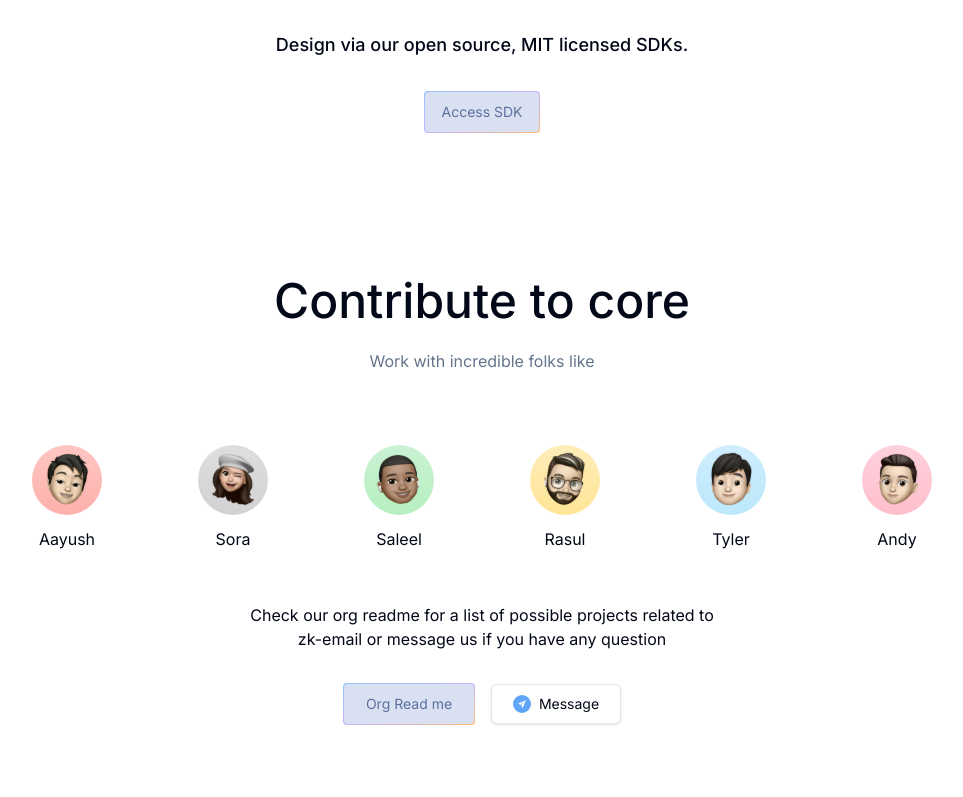
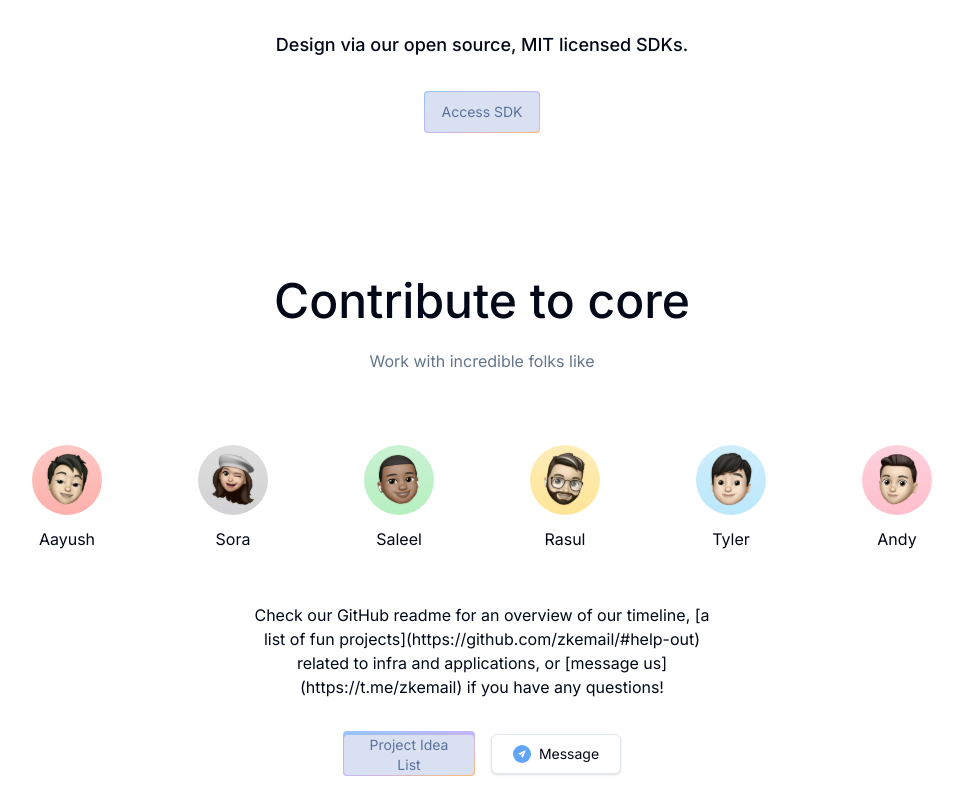
Before and after one commit to zkemail/prove.email-old, a Next.js app: page / in a window 1280 px wide. Shown: the part 2000-2797 px from the top of the page, without its empty margins (158-1121 px from the left). Built offline with nearby package versions, Linux system fonts and the light colour scheme.

Commit message:
fixed project idea list copy

```diff
--- a/src/components/ContributeSection/ContributeSection.tsx
+++ b/src/components/ContributeSection/ContributeSection.tsx
@@ -78,8 +78,8 @@ const ContributeSection = () => {
           transition={{ duration: 0.5, delay: 0.4 }}
           className="w-full md:w-1/2 max-md:text-sm"
         >
-          Check our org readme for a list of possible projects related to
-          zk-email or message us if you have any question
+          Check our GitHub readme for an overview of our timeline, [a list of fun projects](https://github.com/zkemail/#help-out) related to
+          infra and applications, or [message us](https://t.me/zkemail) if you have any questions!
         </motion.p>
 
         <motion.div
@@ -94,14 +94,14 @@ const ContributeSection = () => {
         >
           <div className="bg-gradient-to-br from-blue-300 via-violet-300 to-orange-300 p-[1px] rounded w-fit">
             <Link
-              href={"https://github.com/zkemail"}
+              href={"https://github.com/zkemail/#help-out"}
               target="_blank"
               className={cn(
                 buttonVariants({ variant: "ghost" }),
                 "bg-tertiary dark:bg-tertiary-foreground text-tertiary-foreground font-normal dark:text-primary rounded hover:dark:bg-tertiary-foreground/80 w-[130px]"
               )}
             >
-              Org Read me
+              Project Idea List
             </Link>
           </div>
           <Link
```
